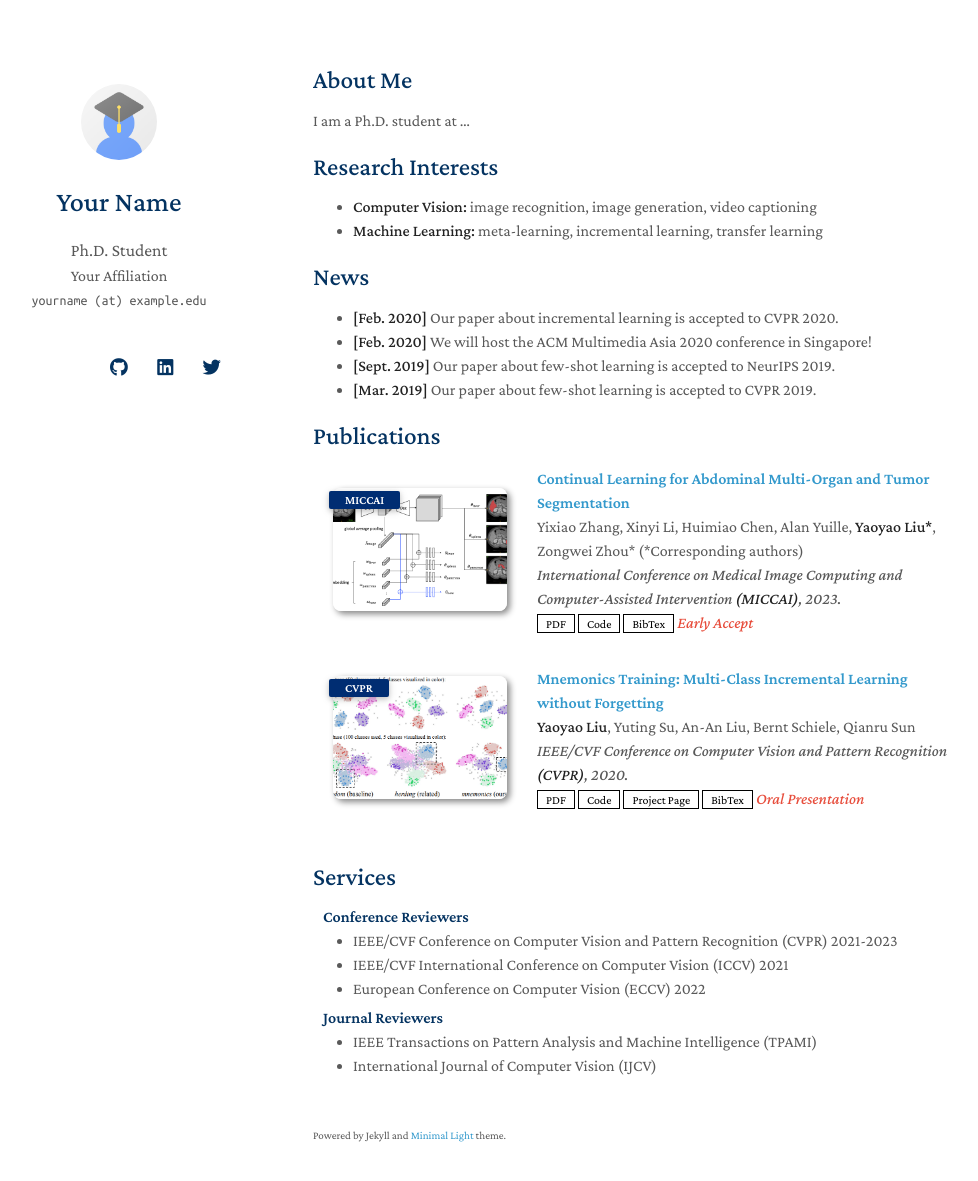
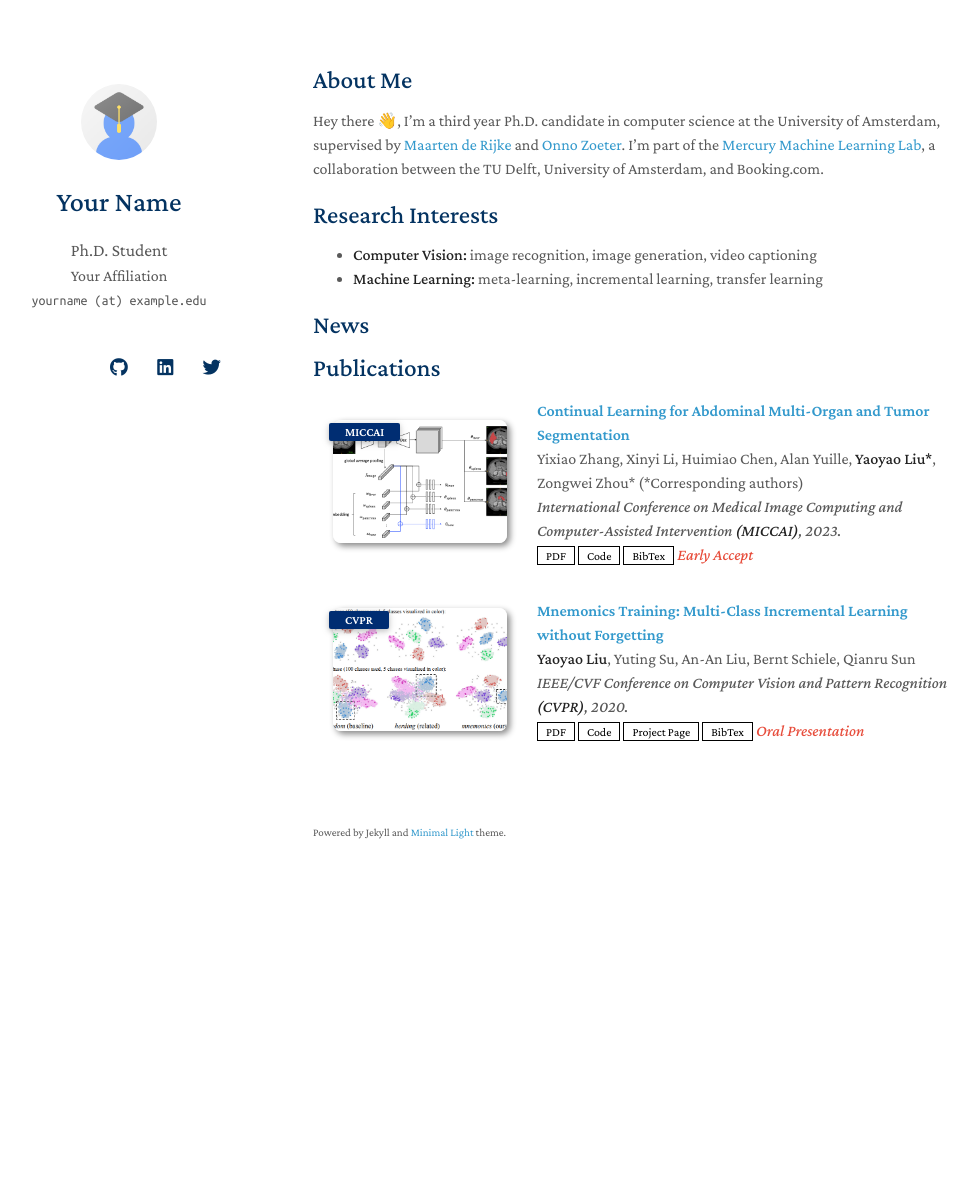
Before and after one commit to philipphager/philipphager.github.io, a Jekyll site: the page built from index.md, in a window 1280 px wide and 1216 px high. Shown: the top 1181 px of the window, without its empty margins (157-1135 px from the left). Built offline with Jekyll 4.4.1, drawn with Linux system fonts in a browser that asks for light colours; nearby versions of some CDN libraries; a style sheet for code colours, icons or effects is not loaded; our own code applies the rules of GitHub Pages for plain Markdown files.

Commit message:
Update index.md

```diff
--- a/index.md
+++ b/index.md
@@ -4,7 +4,7 @@ layout: homepage
 
 ## About Me
 
-I am a Ph.D. student at ...
+Hey there 👋, I'm a third year Ph.D. candidate in computer science at the University of Amsterdam, supervised by [Maarten de Rijke](https://staff.fnwi.uva.nl/m.derijke/) and [Onno Zoeter](https://dl.acm.org/profile/81315492758). I'm part of the [Mercury Machine Learning Lab](https://icai.ai/mercury-machine-learning-lab/), a collaboration between the TU Delft, University of Amsterdam, and Booking.com.
 
 ## Research Interests
 
@@ -12,12 +12,8 @@ I am a Ph.D. student at ...
 - **Machine Learning:** meta-learning, incremental learning, transfer learning
 
 ## News
-
-- **[Feb. 2020]** Our paper about incremental learning is accepted to CVPR 2020.
-- **[Feb. 2020]** We will host the ACM Multimedia Asia 2020 conference in Singapore!
-- **[Sept. 2019]** Our paper about few-shot learning is accepted to NeurIPS 2019.
-- **[Mar. 2019]** Our paper about few-shot learning is accepted to CVPR 2019.
+<!-- - **[Feb. 2020]** Our paper about incremental learning is accepted to CVPR 2020. -->
 
 {% include_relative _includes/publications.md %}
 
-{% include_relative _includes/services.md %}
+<!-- {% include_relative _includes/services.md %} -->
```
